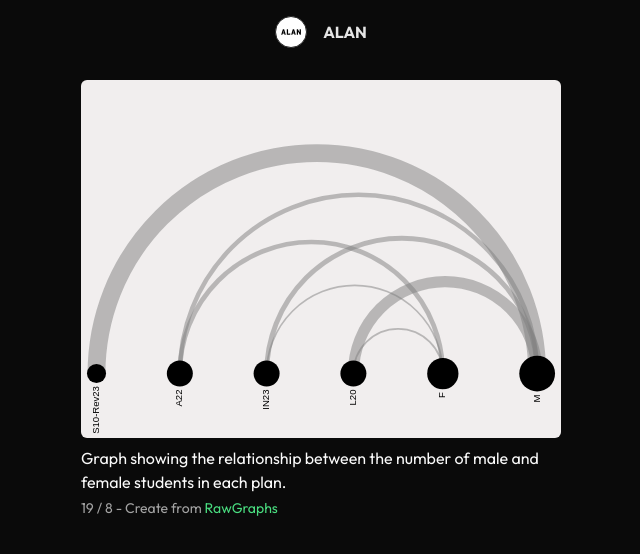
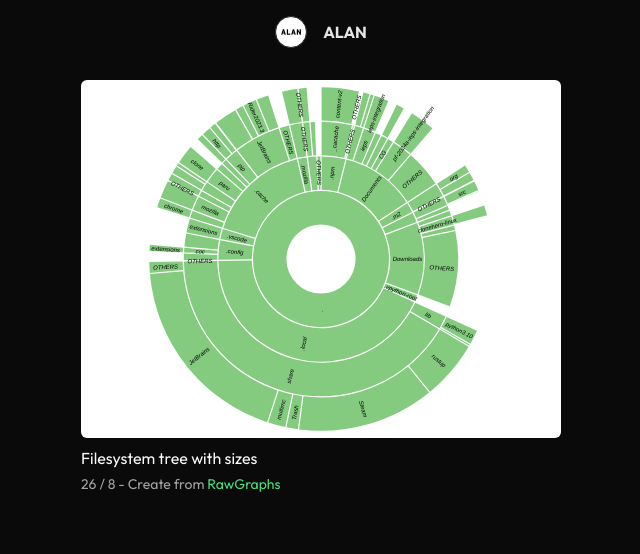
Before and after one commit to alansartorio/infovis, a React (Vite) app: page / in a window 1280 px wide. Shown: the top 554 px of the page, without its empty margins (319-959 px from the left). Built offline with nearby package versions, Linux system fonts and the light colour scheme.

Commit message:
add filesystem diagram

```diff
--- a/src/App.tsx
+++ b/src/App.tsx
@@ -14,17 +14,16 @@ function App() {
       </div>
       <div className="flex max-w-[30rem] flex-col items-center gap-2">
         <img
-          src="./charts/arc_diagram.svg"
-          alt="arc diagram"
+          src="./charts/filesystem.svg"
+          alt="filesystem diagram"
           className="w-[30rem] rounded-md"
         />
         <div className="flex w-full flex-col gap-1">
           <span className="text-base text-foreground">
-            Graph showing the relationship between the number of male and female
-            students in each plan.
+            Filesystem tree with sizes
           </span>
           <small className="text-sm text-muted-foreground">
-            19 / 8 - Create from{' '}
+            26 / 8 - Create from{' '}
             <a
               target="_blank"
               className="text-green-400 hover:cursor-pointer hover:underline"
```
Also changed, not shown: public/charts/arc_diagram.svg (deleted), public/charts/filesystem.svg (added).
